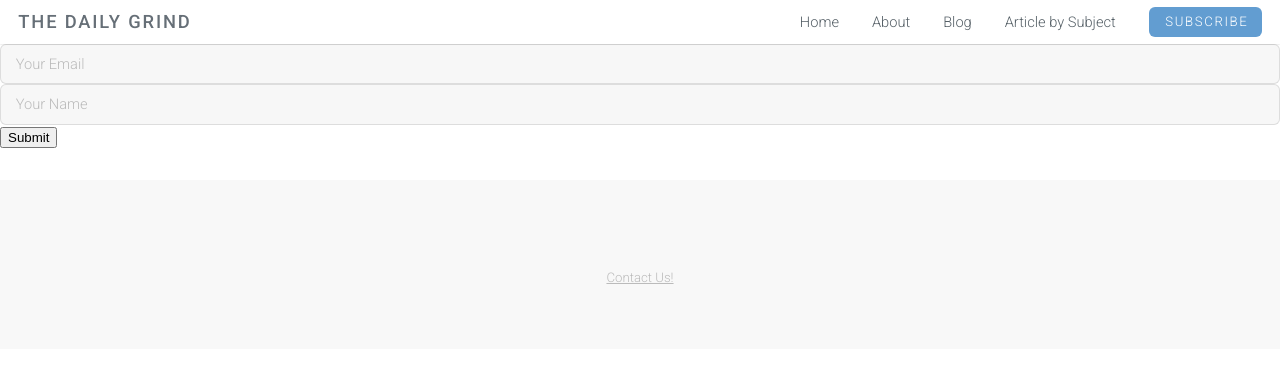
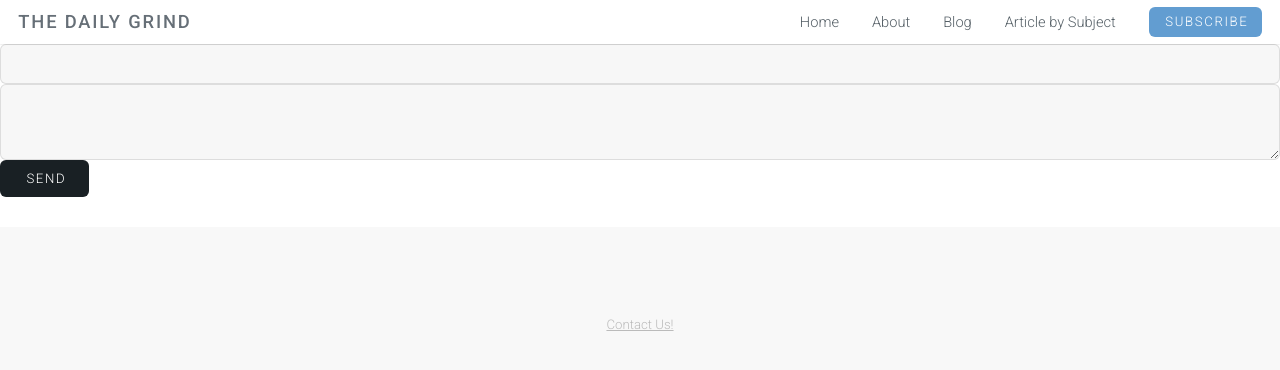
Before and after one commit to kaystep/The_Daily_Grind, a Jekyll site: the page built from contact_form.html, in a window 1280 px wide. Shown: the top 370 px of the page. Built offline with Jekyll 4.4.1, drawn with Linux system fonts in a browser that asks for light colours.

Commit message:
Contact form

```diff
--- a/contact_form.html
+++ b/contact_form.html
@@ -2,9 +2,8 @@
 layout: default
 ---
 
-<form accept-charset="UTF-8" action="https://formkeep.com/f/XXXXXXXXXXXX" method="POST">
-  <input type="email" name="email" placeholder="Your Email">
-  <input type="text" name="name" placeholder="Your Name">
-  <input type="hidden" name="utf8" value="✓">
-  <button type="submit">Submit</button>
+<form action="http://formspree.io/you@email.com" method="post">
+  <input type="email" name="_replyto">
+  <textarea name="body"></textarea>
+  <input type="submit" value="Send">
 </form>
```
Also changed, not shown: 2 other files.
